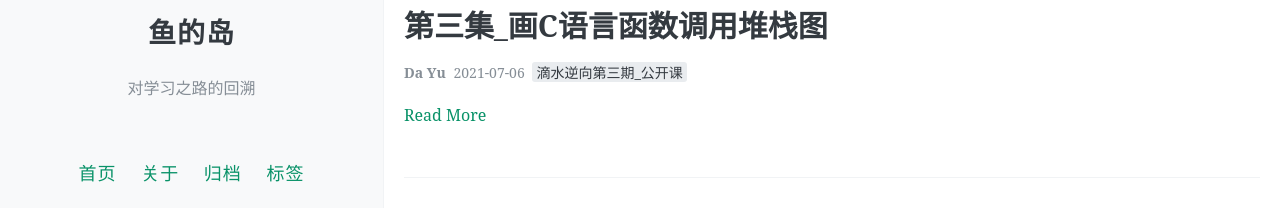
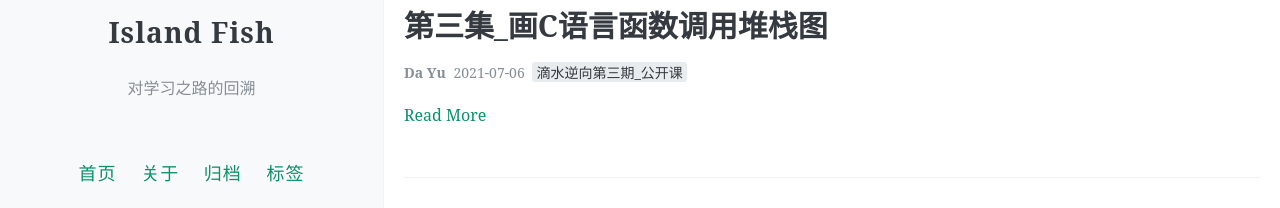
Before and after one commit to niucaidi/niucaidi.github.io, a Jekyll site: the page built from index.html, in a window 1280 px wide. Shown: the part 290-498 px from the top of the page. Built offline with Jekyll 4.4.1, drawn with Linux system fonts in a browser that asks for light colours; the list of posts is cut into pages by our own code; comment, search, counter and statistics services are not loaded.

Commit message:
Update _config.yml

```diff
--- a/_config.yml
+++ b/_config.yml
@@ -7,7 +7,7 @@
 # 井号后面的文字是说明文档，不会被程序读取。
 
 # 描述/签名
-name: 鱼的岛
+name: Island Fish
 description: 对学习之路的回溯
 
 # 输入你的网站域名（如果你没有添加自己的域名，而是直接用GitHub pages分配的域名的话可以省略）
```
